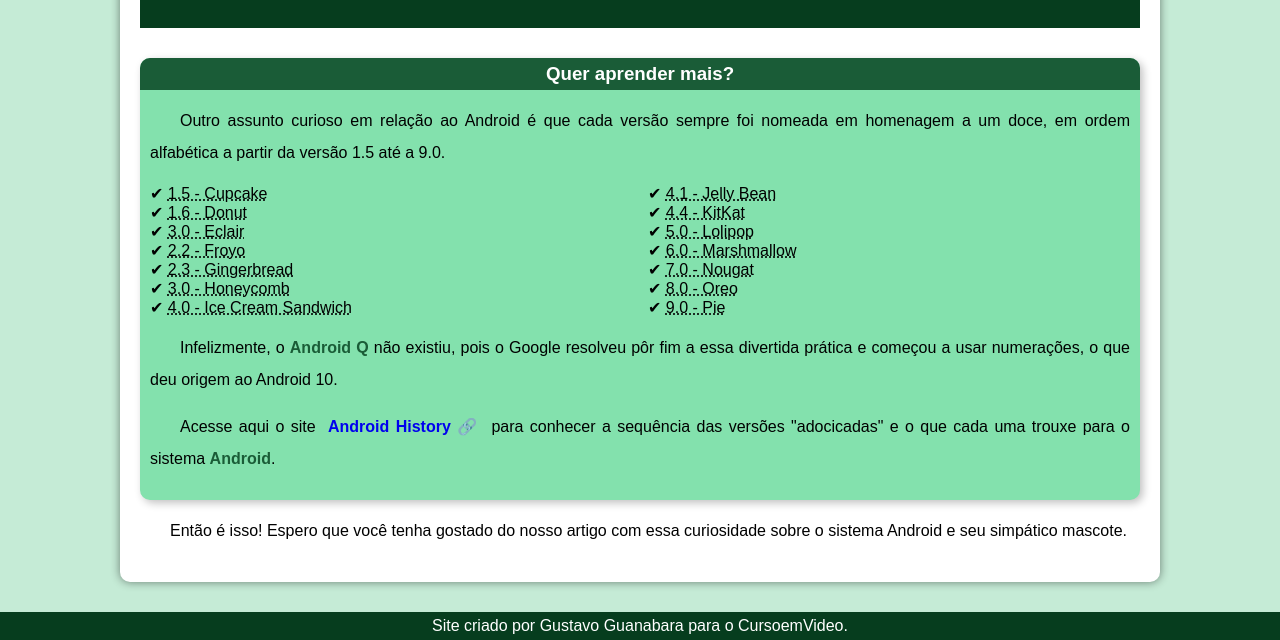
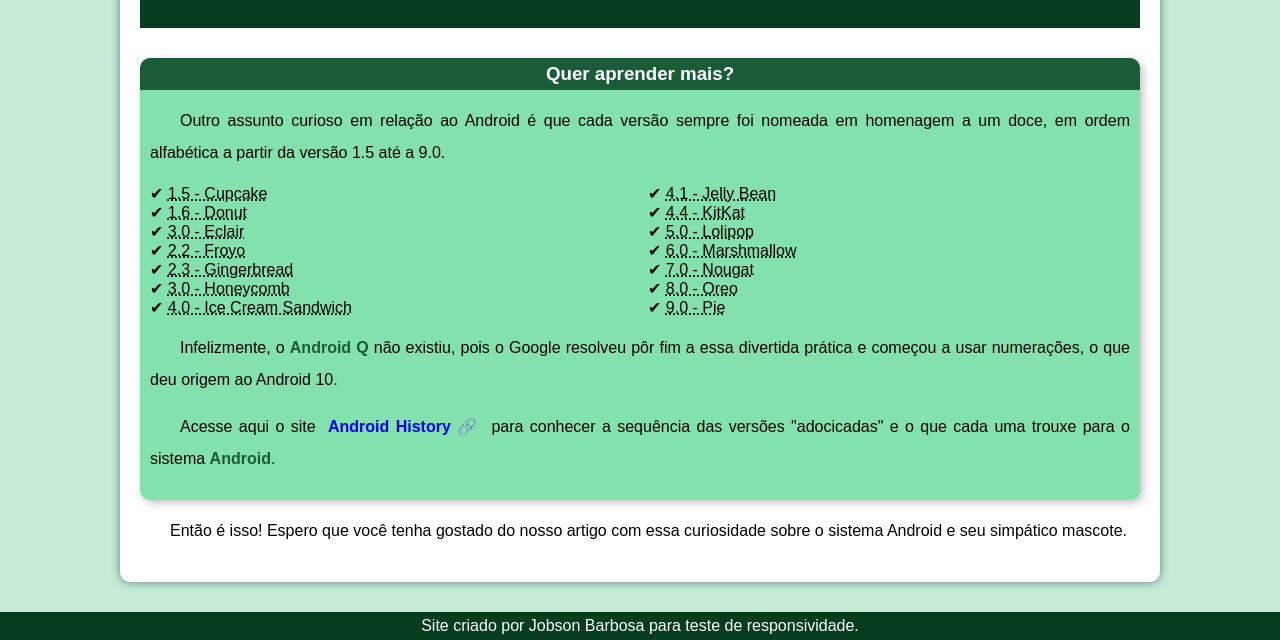
Before and after one commit to JobsonBarbosa2/Desafio10, a plain HTML site: page index.html in a window 1280 px wide. Shown: the part 2394-3034 px from the top of the page. Drawn offline with Linux system fonts and the light colour scheme; a web font is replaced by a local one.

Commit message:
Atualizando rodapé

```diff
--- a/index.html
+++ b/index.html
@@ -86,7 +86,7 @@
         <p>Então é isso! Espero que você tenha gostado do nosso artigo com essa curiosidade sobre o sistema Android e seu simpático mascote.</p>
     </main>
     <footer>
-        <p>Site criado por Gustavo Guanabara para o CursoemVideo.</p>
+        <p>Site criado por Jobson Barbosa para teste de  responsividade.</p>
     </footer>
 </body>
 </html>
```
